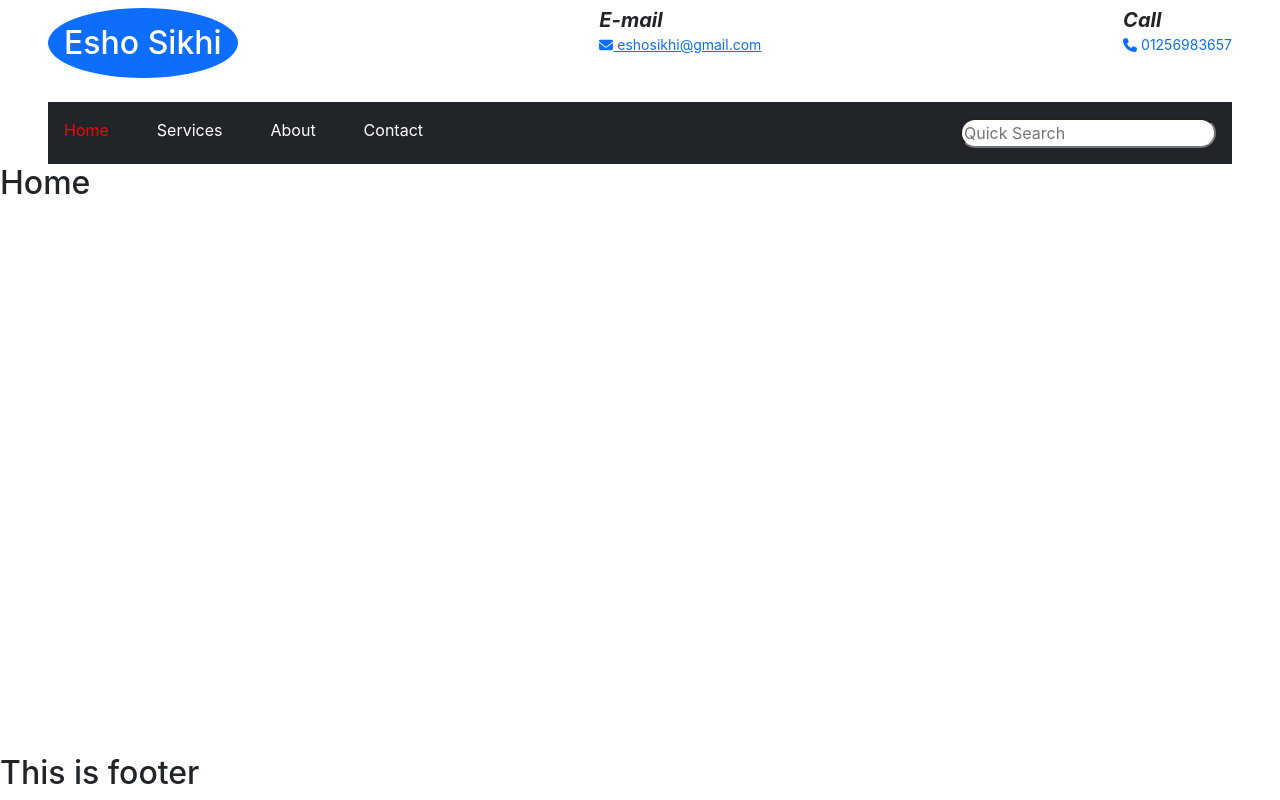
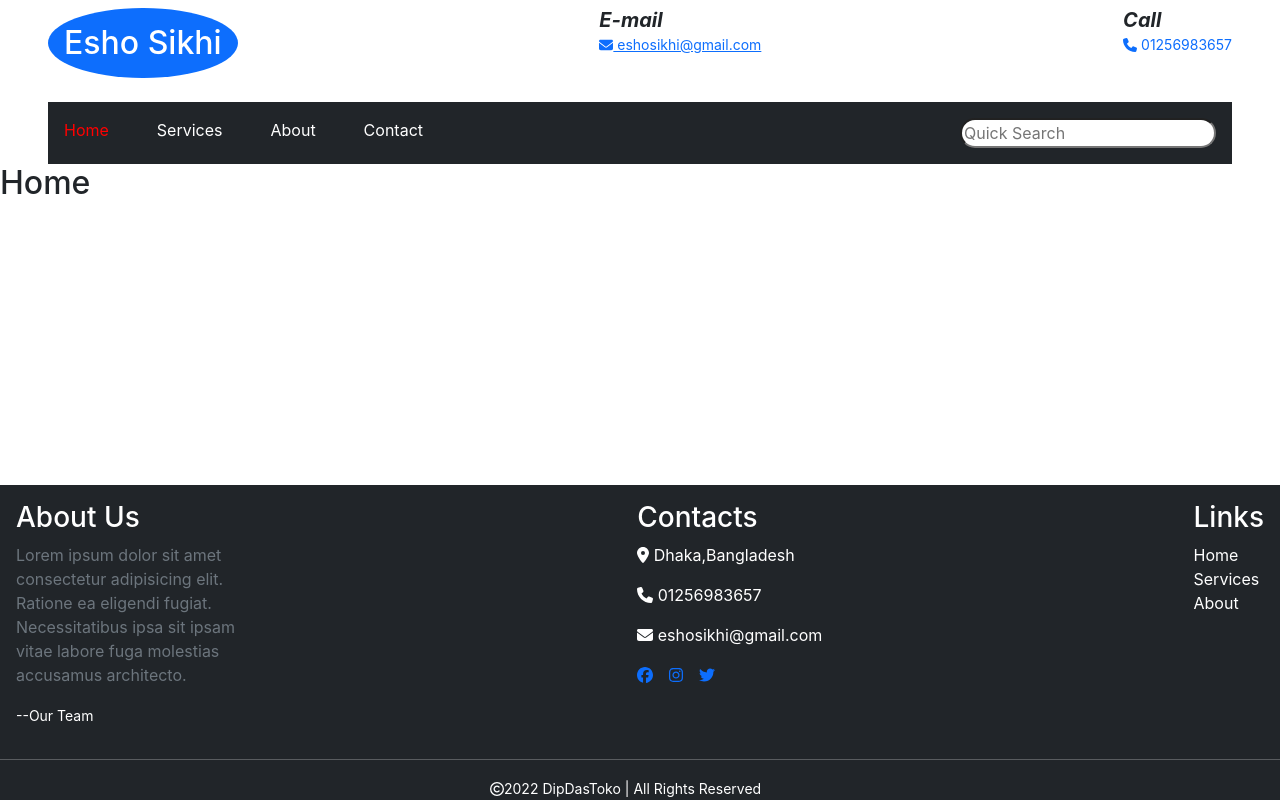
Before and after one commit to dipdastoko/esho-sikhi-with-ract-router, a React (Create React App) app: page / in a window 1280 px wide. Built offline with nearby package versions, Linux system fonts and the light colour scheme.

Commit message:
footer added

```diff
--- a/package.json
+++ b/package.json
@@ -4,6 +4,8 @@
   "private": true,
   "dependencies": {
     "@fortawesome/fontawesome-svg-core": "^6.1.1",
+    "@fortawesome/free-brands-svg-icons": "^6.1.1",
+    "@fortawesome/free-regular-svg-icons": "^6.1.1",
     "@fortawesome/free-solid-svg-icons": "^6.1.1",
     "@fortawesome/react-fontawesome": "^0.1.18",
     "@testing-library/jest-dom": "^5.16.3",
--- a/src/cpmponents/Footer/Footer.js
+++ b/src/cpmponents/Footer/Footer.js
@@ -1,9 +1,42 @@
 import React from 'react';
+import { FontAwesomeIcon } from '@fortawesome/react-fontawesome';
+import { faEnvelope, faLocationDot, faPhone } from '@fortawesome/free-solid-svg-icons';
+import { Link } from 'react-router-dom';
+import { faFacebook, faInstagram, faTwitter } from '@fortawesome/free-brands-svg-icons';
+import { faCopyright } from '@fortawesome/free-regular-svg-icons';
 
 const Footer = () => {
     return (
-        <div className='fixed-bottom'>
-            <h2>This is footer</h2>
+        <div className='fixed-bottom bg-dark text-white'>
+            <div className=' d-flex justify-content-between p-3'>
+                <div style={{ width: '250px' }}>
+                    <h3>About Us</h3>
+                    <p className='text-muted'>Lorem ipsum dolor sit amet consectetur adipisicing elit. Ratione ea eligendi fugiat. Necessitatibus ipsa sit ipsam vitae labore fuga molestias accusamus architecto.</p>
+                    <small>--Our Team</small>
+                </div>
+                <div>
+                    <h3>Contacts</h3>
+                    <p><FontAwesomeIcon icon={faLocationDot} /> Dhaka,Bangladesh</p>
+                    <p><FontAwesomeIcon icon={faPhone} /> 01256983657</p>
+                    <p><FontAwesomeIcon icon={faEnvelope} /> eshosikhi@gmail.com</p>
+                    <div>
+                        <Link to='/'><FontAwesomeIcon icon={faFacebook} /></Link>
+                        <Link to='/' className='mx-3'><FontAwesomeIcon icon={faInstagram} /></Link>
+                        <Link to='/'><FontAwesomeIcon icon={faTwitter} /></Link>
+                    </div>
+                </div>
+                <div>
+                    <h3>Links</h3>
+                    <Link className='text-decoration-none text-white' to='/home'>Home</Link><br />
+                    <Link className='text-decoration-none text-white' to='/services'>Services</Link><br />
+                    <Link className='text-decoration-none text-white' to='/about'>About</Link>
+
+                </div>
+            </div>
+            <hr />
+            <div style={{ width: '300px' }} className='mx-auto'>
+                <small><FontAwesomeIcon icon={faCopyright} />2022 DipDasToko | All Rights Reserved</small>
+            </div>
         </div>
     );
 };
```
Also changed, not shown: 1 other file (tests, documents, lock files or other folders).
